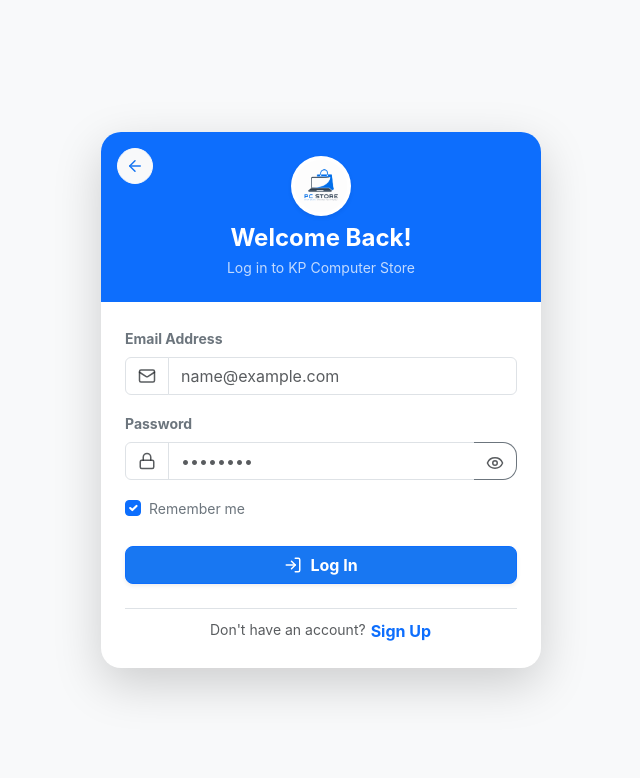
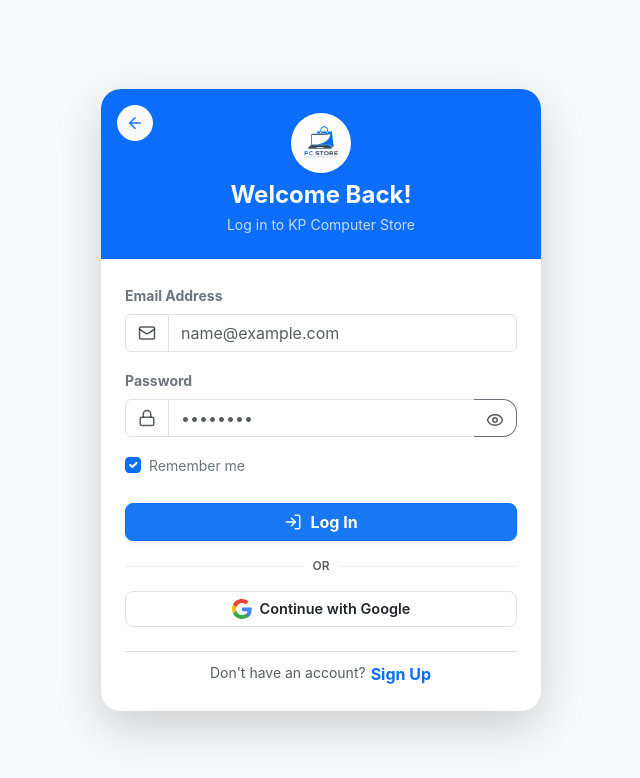
Before and after one commit to lykimphev/Computer_Store_Front-end, a React (Vite) app: page /login in a window 1280 px wide. Shown: the top 778 px of the page, without its empty margins (319-959 px from the left). Built offline with nearby package versions, Linux system fonts and the light colour scheme.

Commit message:
update all

```diff
--- a/index.html
+++ b/index.html
@@ -5,6 +5,8 @@
     <link rel="icon" type="image/png" href="/Image/Logo.png" />
     <meta name="viewport" content="width=device-width, initial-scale=1.0" />
     <title>KP Computer Store</title>
+    <!-- Google Identity Services SDK for Sign in with Google -->
+    <script src="https://accounts.google.com/gsi/client" async defer></script>
   </head>
   <body>
     <div id="root"></div>
--- a/src/pages/LoginPage.tsx
+++ b/src/pages/LoginPage.tsx
@@ -43,6 +43,54 @@
       navigate('/');
     } catch {
       setErrorMsg('Invalid email or password.');
+    } finally {
+      setLoading(false);
+    }
+  };
+
+  const handleGoogleLogin = async () => {
+    setLoading(true);
+    setErrorMsg('');
+
+    try {
+      const googleClientId = import.meta.env.VITE_GOOGLE_CLIENT_ID;
+
+      // Check if Google SDK is loaded on window
+      if (typeof window !== 'undefined' && (window as any).google?.accounts?.id && googleClientId) {
+        (window as any).google.accounts.id.initialize({
+          client_id: googleClientId,
+          callback: async (response: any) => {
+            try {
+              const res = await authService.loginWithGoogle(response.credential);
+              if (onLoginSuccess) onLoginSuccess(res.data);
+              navigate('/');
+            } catch (err: any) {
+              setErrorMsg(err?.message || 'Google Login failed.');
+            } finally {
+              setLoading(false);
+            }
+          },
+        });
+        (window as any).google.accounts.id.prompt();
+      } else {
+        // Fallback / Direct Prompt if Client ID is not configured yet
+        const userEmail = prompt('Enter your Google Gmail address to sign in / auto-register:', 'demo.user@gmail.com');
+        if (!userEmail) {
+          setLoading(false);
+          return;
+        }
+        const userName = userEmail.split('@')[0].replace('.', ' ');
+        const res = await authService.loginWithGoogle({
+          email: userEmail,
+          name: userName.charAt(0).toUpperCase() + userName.slice(1),
+          google_id: `google-${Date.now()}`,
+          avatar: `https://ui-avatars.com/api/?name=${encodeURIComponent(userName)}&background=1877F2&color=fff`,
+        });
+        if (onLoginSuccess) onLoginSuccess(res.data);
+        navigate('/');
+      }
+    } catch (err: any) {
+      setErrorMsg(err?.message || 'Google sign in failed.');
     } finally {
       setLoading(false);
     }
@@ -150,6 +198,30 @@
             </button>
           </form>
 
+          {/* Social Login Divider */}
+          <div className="d-flex align-items-center my-3">
+            <hr className="flex-grow-1 border-secondary-subtle my-0" />
+            <span className="px-2 small text-muted fw-semibold" style={{ fontSize: '12px' }}>OR</span>
+            <hr className="flex-grow-1 border-secondary-subtle my-0" />
+          </div>
+
+          {/* Sign in with Google Button */}
+          <button
+            type="button"
+            onClick={handleGoogleLogin}
+            disabled={loading}
+            className="btn btn-outline-secondary w-100 py-2.5 rounded-3 fw-semibold bg-white text-dark shadow-xs d-flex align-items-center justify-content-center gap-2 border"
+            style={{ fontSize: '14.5px', transition: 'all 0.2s ease' }}
+          >
+            <svg width="20" height="20" viewBox="0 0 24 24">
+              <path fill="#4285F4" d="M23.745 12.27c0-.7-.06-1.4-.19-2.07H12v4.51h6.6c-.29 1.52-1.14 2.82-2.4 3.68v3.05h3.88c2.27-2.09 3.665-5.17 3.665-9.17z"/>
+              <path fill="#34A853" d="M12 24c3.24 0 5.95-1.08 7.93-2.91l-3.88-3.05c-1.08.72-2.45 1.16-4.05 1.16-3.12 0-5.77-2.1-6.72-4.93H1.25v3.15C3.26 21.36 7.35 24 12 24z"/>
+              <path fill="#FBBC05" d="M5.28 14.27c-.25-.72-.38-1.49-.38-2.27s.13-1.55.38-2.27V6.58H1.25C.45 8.18 0 9.99 0 12s.45 3.82 1.25 5.42l4.03-3.15z"/>
+              <path fill="#EA4335" d="M12 4.75c1.77 0 3.35.61 4.6 1.8l3.42-3.42C17.95 1.19 15.24 0 12 0 7.35 0 3.26 2.64 1.25 6.58l4.03 3.15c.95-2.83 3.6-4.98 6.72-4.98z"/>
+            </svg>
+            <span>Continue with Google</span>
+          </button>
+
           <div className="text-center mt-4 pt-2 border-top">
             <span className="small text-muted me-1">Don't have an account?</span>
             <button onClick={handleGoRegister} className="btn btn-link p-0 small fw-bold text-decoration-none">
--- a/src/pages/RegisterPage.tsx
+++ b/src/pages/RegisterPage.tsx
@@ -51,6 +51,54 @@
       window.location.reload();
     } catch (err: any) {
       setErrorMsg(typeof err === 'string' ? err : err?.message || 'Registration failed. Please try again.');
+    } finally {
+      setLoading(false);
+    }
+  };
+
+  const handleGoogleLogin = async () => {
+    setLoading(true);
+    setErrorMsg('');
+
+    try {
+      const googleClientId = import.meta.env.VITE_GOOGLE_CLIENT_ID;
+
+      // Check if Google SDK is loaded on window
+      if (typeof window !== 'undefined' && (window as any).google?.accounts?.id && googleClientId) {
+        (window as any).google.accounts.id.initialize({
+          client_id: googleClientId,
+          callback: async (response: any) => {
+            try {
+              const res = await authService.loginWithGoogle(response.credential);
+              if (onRegisterSuccess) onRegisterSuccess(res.data);
+              navigate('/');
+            } catch (err: any) {
+              setErrorMsg(err?.message || 'Google Login failed.');
+            } finally {
+              setLoading(false);
+            }
+          },
+        });
+        (window as any).google.accounts.id.prompt();
+      } else {
+        // Fallback / Direct Prompt if Client ID is not configured yet
+        const userEmail = prompt('Enter your Google Gmail address to sign in / auto-register:', 'demo.user@gmail.com');
+        if (!userEmail) {
+          setLoading(false);
+          return;
+        }
+        const userName = userEmail.split('@')[0].replace('.', ' ');
+        const res = await authService.loginWithGoogle({
+          email: userEmail,
+          name: userName.charAt(0).toUpperCase() + userName.slice(1),
+          google_id: `google-${Date.now()}`,
+          avatar: `https://ui-avatars.com/api/?name=${encodeURIComponent(userName)}&background=1877F2&color=fff`,
+        });
+        if (onRegisterSuccess) onRegisterSuccess(res.data);
+        navigate('/');
+      }
+    } catch (err: any) {
+      setErrorMsg(err?.message || 'Google sign in failed.');
     } finally {
       setLoading(false);
     }
@@ -183,6 +231,30 @@
             </button>
           </form>
 
+          {/* Social Login Divider */}
+          <div className="d-flex align-items-center my-3">
+            <hr className="flex-grow-1 border-secondary-subtle my-0" />
+            <span className="px-2 small text-muted fw-semibold" style={{ fontSize: '12px' }}>OR</span>
+            <hr className="flex-grow-1 border-secondary-subtle my-0" />
+          </div>
+
+          {/* Sign in with Google Button */}
+          <button
+            type="button"
+            onClick={handleGoogleLogin}
+            disabled={loading}
+            className="btn btn-outline-secondary w-100 py-2.5 rounded-3 fw-semibold bg-white text-dark shadow-xs d-flex align-items-center justify-content-center gap-2 border"
+            style={{ fontSize: '14.5px', transition: 'all 0.2s ease' }}
+          >
+            <svg width="20" height="20" viewBox="0 0 24 24">
+              <path fill="#4285F4" d="M23.745 12.27c0-.7-.06-1.4-.19-2.07H12v4.51h6.6c-.29 1.52-1.14 2.82-2.4 3.68v3.05h3.88c2.27-2.09 3.665-5.17 3.665-9.17z"/>
+              <path fill="#34A853" d="M12 24c3.24 0 5.95-1.08 7.93-2.91l-3.88-3.05c-1.08.72-2.45 1.16-4.05 1.16-3.12 0-5.77-2.1-6.72-4.93H1.25v3.15C3.26 21.36 7.35 24 12 24z"/>
+              <path fill="#FBBC05" d="M5.28 14.27c-.25-.72-.38-1.49-.38-2.27s.13-1.55.38-2.27V6.58H1.25C.45 8.18 0 9.99 0 12s.45 3.82 1.25 5.42l4.03-3.15z"/>
+              <path fill="#EA4335" d="M12 4.75c1.77 0 3.35.61 4.6 1.8l3.42-3.42C17.95 1.19 15.24 0 12 0 7.35 0 3.26 2.64 1.25 6.58l4.03 3.15c.95-2.83 3.6-4.98 6.72-4.98z"/>
+            </svg>
+            <span>Continue with Google</span>
+          </button>
+
           <div className="text-center mt-4 pt-2 border-top">
             <span className="small text-muted me-1">Already have an account?</span>
             <button onClick={handleGoLogin} className="btn btn-link p-0 small fw-bold text-decoration-none">
--- a/src/services/authService.ts
+++ b/src/services/authService.ts
@@ -177,6 +177,43 @@
     };
   },
 
+  loginWithGoogle: async (credentialOrData: string | { email: string; name?: string; google_id?: string; avatar?: string }): Promise<ApiResponse<User>> => {
+    const payload = typeof credentialOrData === "string" ? { credential: credentialOrData } : credentialOrData;
+
+    const response = await apiClient.post("/auth/google", payload);
+    const resData = response.data?.data || response.data || response;
+    const rawUser = resData.user || resData;
+    const token = resData.token || rawUser.token;
+
+    if (!token) {
+      throw new Error("Failed to authenticate with Google.");
+    }
+
+    const user: User = {
+      id: rawUser.id,
+      fullName: rawUser.name || rawUser.fullName || rawUser.email?.split("@")[0] || "Google User",
+      email: rawUser.email,
+      role: rawUser.role,
+      role_id: rawUser.role_id,
+      token,
+      avatar: (typeof credentialOrData !== "string" ? credentialOrData.avatar : null) || rawUser.avatar,
+    };
+
+    if (user.avatar && user.email) {
+      setStoredAvatar(user.email, user.avatar);
+    }
+
+    safeSetLocalStorage(STORAGE_KEY_TOKEN, token);
+    AuthService.saveUser(user);
+
+    return {
+      success: true,
+      statuscode: 200,
+      message: "Google Login successful",
+      data: user,
+    };
+  },
+
   register: async (payload: AuthRegister | string, emailParam?: string, passwordParam?: string): Promise<ApiResponse<User>> => {
     const nameVal = typeof payload === "string" ? payload : payload.fullName;
     const emailVal = typeof payload === "string" ? emailParam || "" : payload.email;
```
Also changed, not shown: src/model/index.ts (line endings or trailing spaces).
